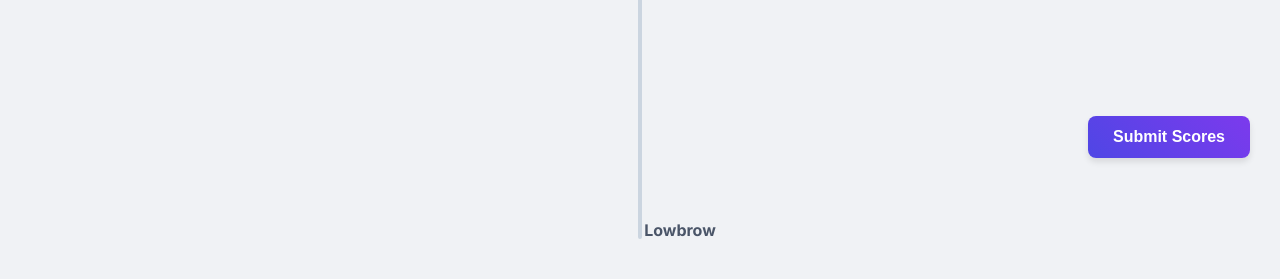
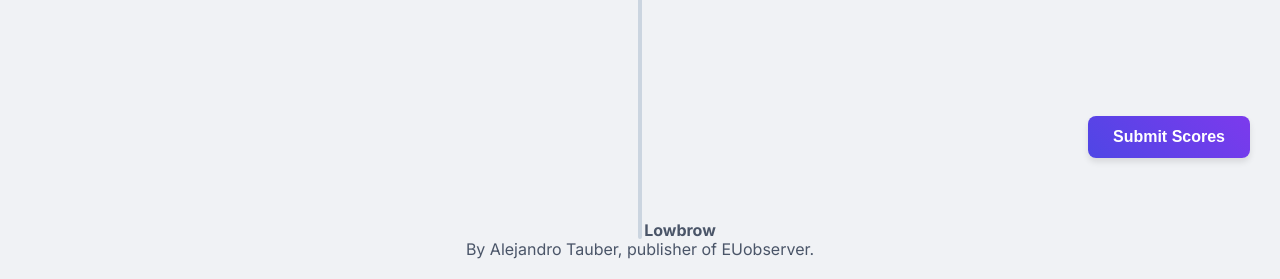
Before and after one commit to hackejandro/eu-media-poll, a plain HTML site: page index.html in a window 1280 px wide. Shown: the part 612-891 px from the top of the page. Before the commit the page ends 851 px from the top, so only its background shows below. Drawn offline with Linux system fonts and the light colour scheme; a script that the page names is missing.

Commit message:
Update index.html

```diff
--- a/index.html
+++ b/index.html
@@ -328,5 +328,6 @@
             });
         });
     </script>
+    <p>By Alejandro Tauber, publisher of EUobserver.</p>
 </body>
 </html>
```
